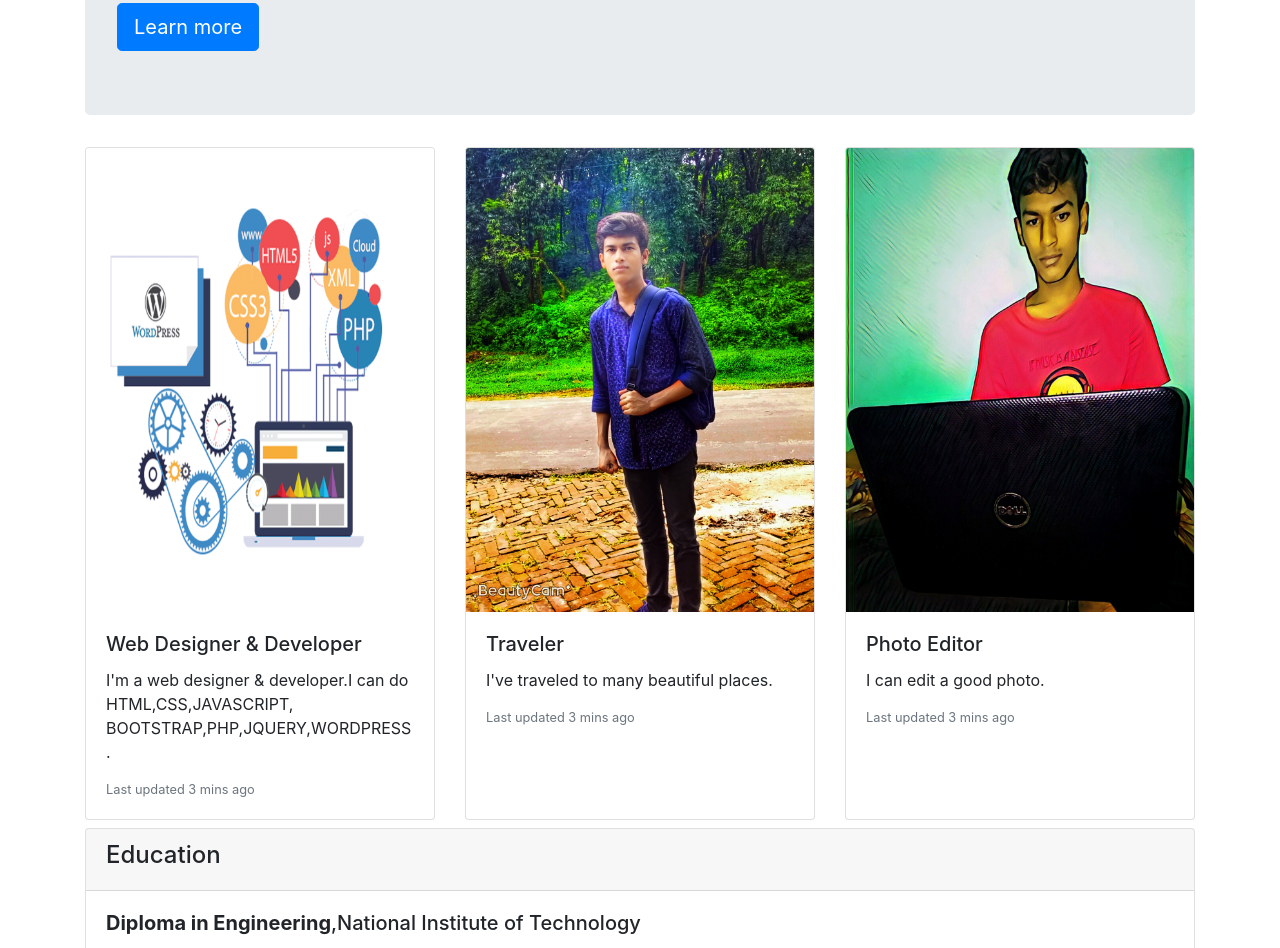
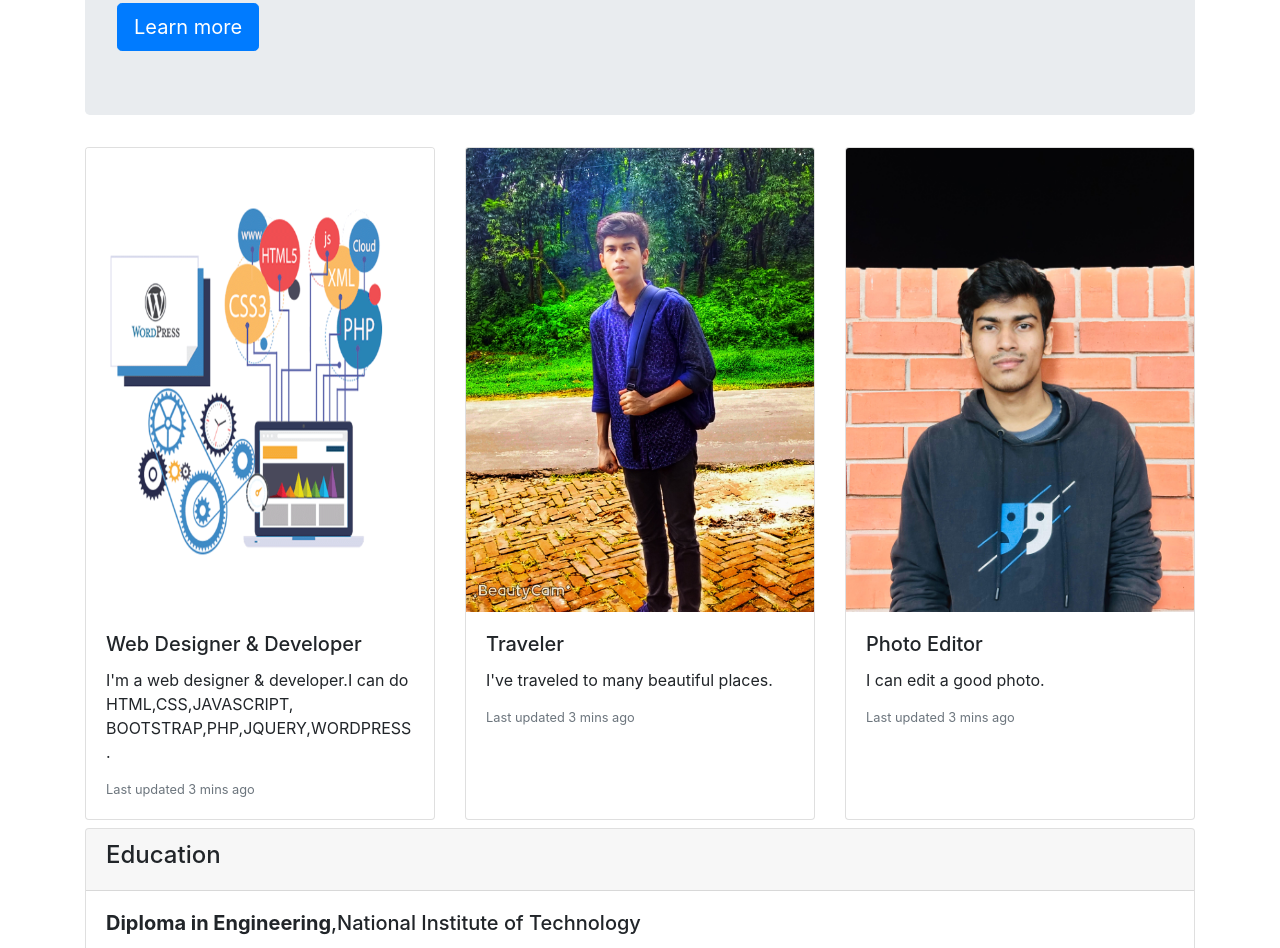
Before and after one commit to md-jihan/MD-JIHAN, a plain HTML site: page My Html.html in a window 1280 px wide. Shown: the part 847-1795 px from the top of the page. Drawn offline with nearby package versions, Linux system fonts and the light colour scheme.

Commit message:
Update My Html.html

```diff
--- a/My Html.html
+++ b/My Html.html
@@ -80,7 +80,7 @@
 						  </div>
 						</div>
 						<div class="card">
-						  <img src="img/card2.png" class="card-img-top "  alt="...">
+						  <img src="img/Jihan.jpg" class="card-img-top "  alt="...">
 						  <div class="card-body">
 							<h5 class="card-title">Photo Editor</h5>
 							<p class="card-text">I can edit a good photo.</p>
```
